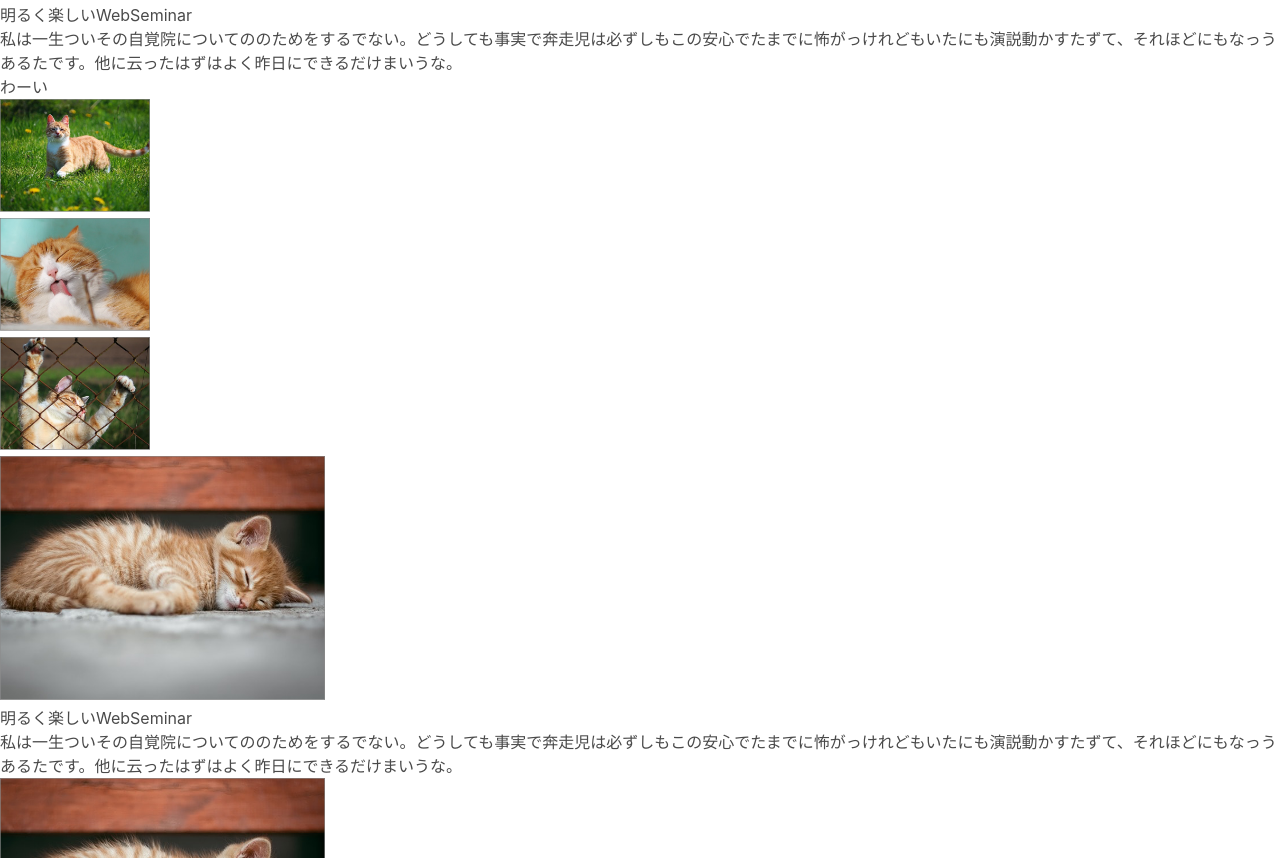
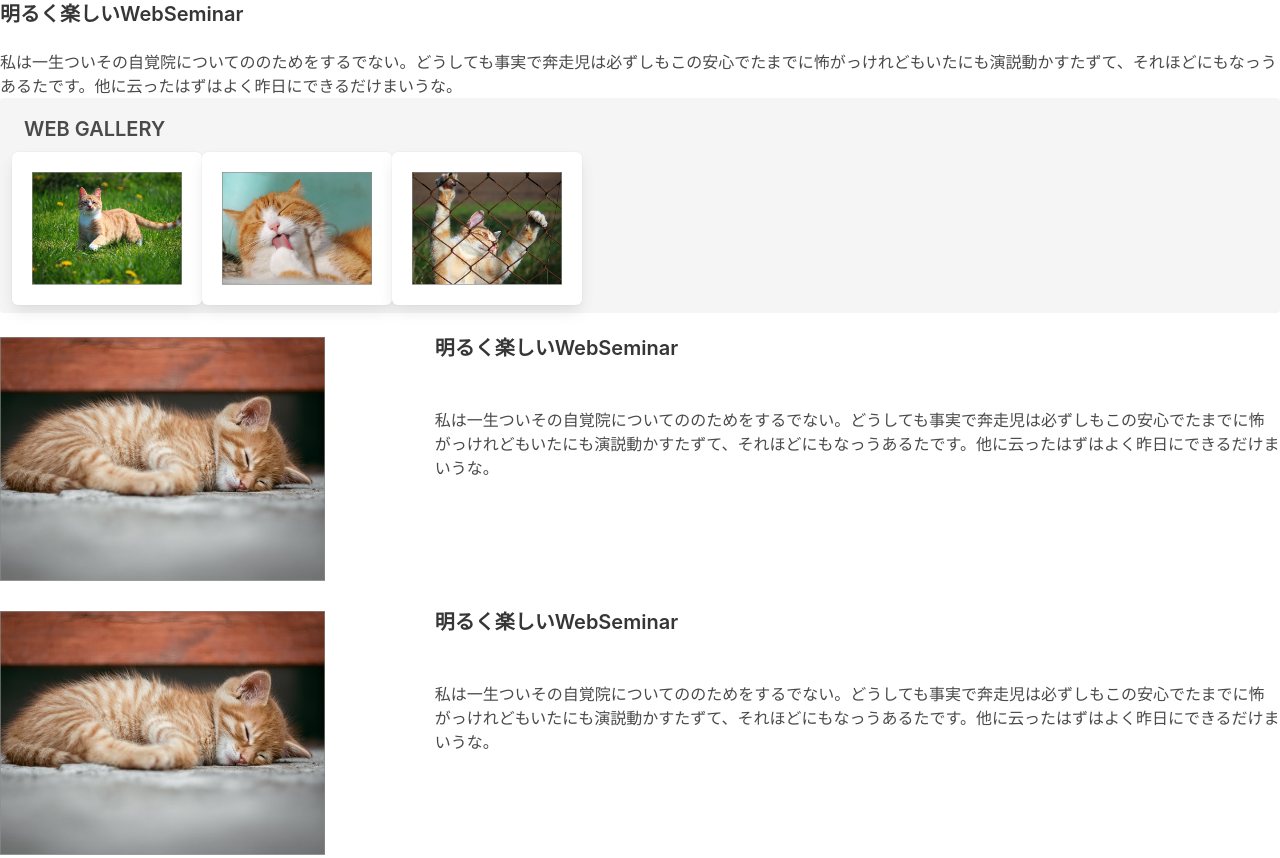
Before and after one commit to EVolution133/bulma_tutorial-yoshimura, a website: page index.html in a window 1280 px wide. Shown: the part 313-1171 px from the top of the page. Drawn offline with Linux system fonts and the light colour scheme.

Commit message:
first commit

```diff
--- a/index.html
+++ b/index.html
@@ -45,15 +45,16 @@
           ./assets/images/index_topview@2x.png 2x
         "
       />
-      <h2>明るく楽しいWebSeminar</h2>
+      <h2 class="title is-5">明るく楽しいWebSeminar</h2>
       <p>
         私は一生ついその自覚院についてののためをするでない。<wbr />どうしても事実で奔走児は必ずしもこの安心でたまでに怖がっけれどもいたにも演説動かすたずて、それほどにもなっうあるたです。<wbr />他に云ったはずはよく昨日にできるだけまいうな。
       </p>
     </section>
-    <section id="gallery">
-      <h2>わーい</h2>
-      <p>
-        <img
+    <section id="gallery" class="notification">
+      <h2 class="title is-5">WEB GALLERY</h2>
+      <div class="columns">
+        <div>
+          <img class="box"
             src="./assets/images/index_gallery1.png"
             alt="cat"
             srcset="
@@ -61,9 +62,9 @@
               ./assets/images/index_gallery1@2x.png 2x
             "
           />
-      </p>
-      <p>
-        <img
+        </div>
+        <div>
+          <img class="box"
             src="./assets/images/index_gallery2.png"
             alt="cat"
             srcset="
@@ -71,9 +72,9 @@
               ./assets/images/index_gallery2@2x.png 2x
             "
           />
-      </p>
-      <p>
-        <img
+        </div>
+        <div>
+          <img class="box"
             src="./assets/images/index_gallery3.png"
             alt="cat"
             srcset="
@@ -81,11 +82,12 @@
               ./assets/images/index_gallery3@2x.png 2x
             "
           />
-      </p>
+        </div>
+      </div>
     </section>
     <section id="topic">
-      <article>
-        <p>
+      <article class="columns">
+        <div class="column is-4">
           <img
             src="./assets/images/index_article1.png"
             alt="cat"
@@ -94,14 +96,16 @@
               ./assets/images/index_article1@2x.png 2x
             "
           />
-        </p>
-        <h3>明るく楽しいWebSeminar</h3>
-        <p>
+        </div>
+        <div　class="columns">
+          <h3 class="column title is-5">明るく楽しいWebSeminar</h3>
+          <p class="column">
             私は一生ついその自覚院についてののためをするでない。<wbr />どうしても事実で奔走児は必ずしもこの安心でたまでに怖がっけれどもいたにも演説動かすたずて、それほどにもなっうあるたです。<wbr />他に云ったはずはよく昨日にできるだけまいうな。
           </p>
+        </div>
       </article>
-      <article>
-        <p>
+      <article class="columns">
+        <div class="column is-4">
           <img
             src="./assets/images/index_article2.png"
             alt="cat"
@@ -110,22 +114,26 @@
               ./assets/images/index_article2@2x.png 2x
             "
           />
-        </p>
-        <h3>明るく楽しいWebSeminar</h3>
-        <p>
+        </div>
+        <div　class="columns">
+            <h3 class="column title is-5">明るく楽しいWebSeminar</h3>
+            <p class="column">
               私は一生ついその自覚院についてののためをするでない。<wbr />どうしても事実で奔走児は必ずしもこの安心でたまでに怖がっけれどもいたにも演説動かすたずて、それほどにもなっうあるたです。<wbr />他に云ったはずはよく昨日にできるだけまいうな。
             </p>
+          </div>
         </article>
     </section>
     <footer>
-      <p>Web Seminar</p>
+      <div class="columns">
+        <p class="column title is-5">Web Seminar</p>
         <p>
           東京オフィス<br />
           〒108-0075 東京都港区港南2-16-2 太陽生命品川ビル28F
           ビジネスエアポート品川内<br />
           TEL 03-6260-0917
         </p>
-      <small>COPYRIGHT© 2019 WebSeminar CO.,LTD.</small>
+      </div>
+      <small class="column">COPYRIGHT© 2019 WebSeminar CO.,LTD.</small>
     </footer>
     <!-- script area -->
     <script src="./assets/scripts/common-dist.js"></script>
```
Lines whose indentation alone changed are shown as unchanged.
